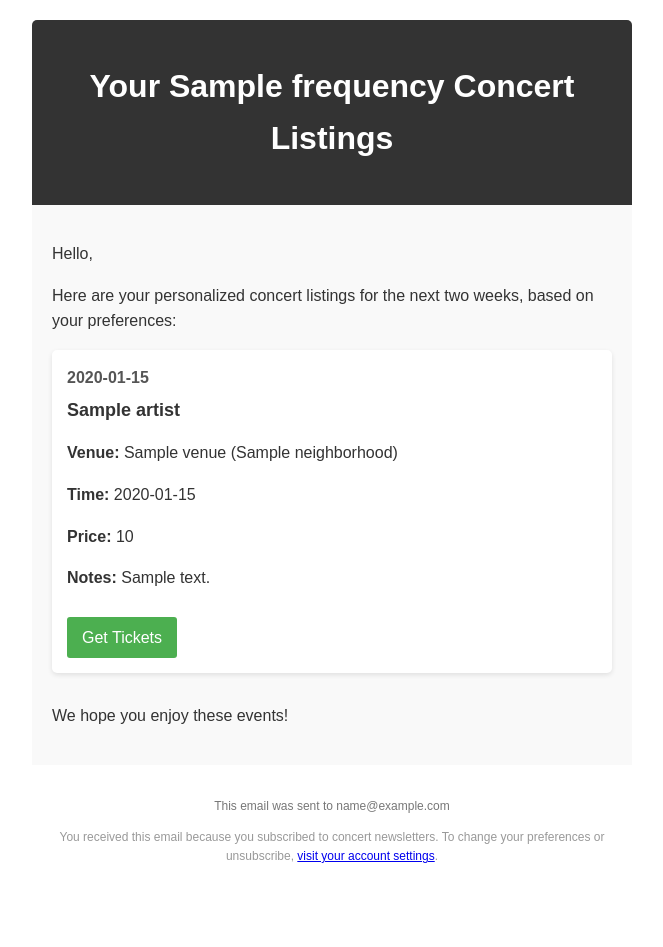
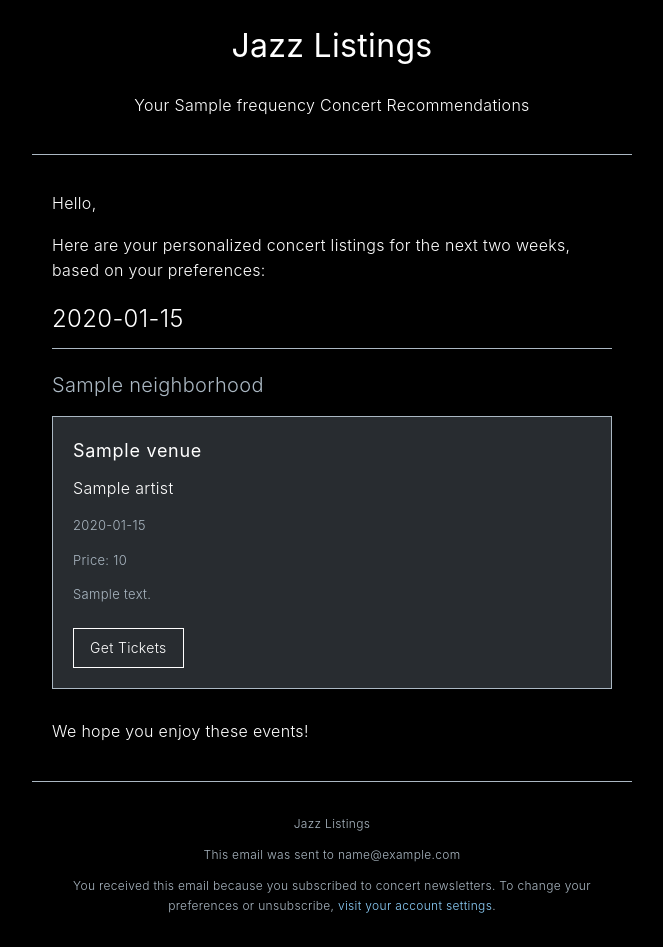
Before and after one commit to hack-c/jazzlistings, a Python web app: template templates/email.html in a window 1280 px wide. Shown: the whole page, without its empty margins (308-971 px from the left). Before the commit the page ends 863 px from the top, so only its background shows below. Run offline with Jinja, Linux system fonts and the light colour scheme; the template is opened without the code that fills it: most values are stand-ins (such as "Sample title", 1, 10 or a date in 2020).

Commit message:
Update email template styling to match main site design

```diff
--- a/templates/email.html
+++ b/templates/email.html
@@ -3,112 +3,213 @@
 <head>
     <meta charset="UTF-8">
     <meta name="viewport" content="width=device-width, initial-scale=1.0">
-    <title>Your Personalized Concert Listings</title>
+    <title>Jazz Listings - {{ frequency }} Newsletter</title>
     <style>
+        /* Base styles adapted from site */
         body {
-            font-family: Arial, sans-serif;
+            font-family: -apple-system, BlinkMacSystemFont, 'Segoe UI', Roboto, Helvetica, Arial, sans-serif;
             line-height: 1.6;
-            color: #333;
+            color: #ffffff;
+            background-color: #000000;
             max-width: 600px;
             margin: 0 auto;
-            padding: 20px;
+            padding: 0;
+            font-weight: 300;
+            letter-spacing: 0.02em;
         }
+
+        h1, h2, h3, h4, h5, h6 {
+            font-weight: 400;
+            color: #ffffff;
+            margin-top: 0;
+        }
+
+        a {
+            color: #8ed1fc;
+            text-decoration: none;
+        }
+
+        a:hover {
+            text-decoration: underline;
+        }
+
         .header {
-            background-color: #333;
+            background-color: #000000;
+            border-bottom: 1px solid #abb8c3;
             color: white;
             padding: 20px;
             text-align: center;
-            border-radius: 5px 5px 0 0;
         }
+
         .content {
             padding: 20px;
-            background-color: #f9f9f9;
+            background-color: #000000;
         }
-        .event {
+
+        .date-section {
             margin-bottom: 30px;
-            padding: 15px;
-            background-color: white;
-            border-radius: 5px;
-            box-shadow: 0 2px 5px rgba(0,0,0,0.1);
+            position: relative;
         }
-        .event-date {
-            font-weight: bold;
-            color: #555;
-            margin-bottom: 5px;
+
+        .date-section h2 {
+            color: #ffffff;
+            border-bottom: 1px solid #abb8c3;
+            padding-bottom: 10px;
+            margin-bottom: 20px;
+            font-size: 24px;
+            font-weight: 300;
         }
-        .event-title {
+
+        .neighborhood-section h3 {
+            color: #abb8c3;
+            margin-bottom: 15px;
+            font-size: 20px;
+            font-weight: 300;
+        }
+
+        .concert-card {
+            border: 1px solid #abb8c3;
+            padding: 20px;
+            margin-bottom: 15px;
+            background-color: rgba(50, 55, 60, 0.8);
+        }
+
+        .venue {
+            font-weight: 400;
             font-size: 18px;
-            font-weight: bold;
+            color: #ffffff;
             margin-bottom: 10px;
+            letter-spacing: 0.04em;
         }
-        .event-details {
-            margin-bottom: 10px;
+
+        .artists {
+            margin: 10px 0;
+            color: #ffffff;
+            font-size: 16px;
         }
-        .event-link {
+
+        .time {
+            color: #abb8c3;
+            margin-right: 10px;
+            font-size: 13px;
+        }
+
+        .ticket-button {
             display: inline-block;
-            background-color: #4CAF50;
-            color: white;
-            padding: 8px 15px;
+            color: #ffffff;
+            background-color: transparent;
+            border: 1px solid #ffffff;
+            padding: 8px 16px;
+            font-size: 14px;
             text-decoration: none;
-            border-radius: 3px;
             margin-top: 10px;
         }
+
         .footer {
             text-align: center;
             padding: 20px;
             font-size: 12px;
-            color: #777;
+            color: #abb8c3;
+            border-top: 1px solid #abb8c3;
         }
+
         .unsubscribe {
-            color: #999;
+            color: #abb8c3;
             font-size: 12px;
+            margin-top: 10px;
+        }
+
+        .notes {
+            margin-top: 10px;
+            font-style: normal;
+            color: #abb8c3;
+            font-size: 13px;
+        }
+
+        /* Fix for dark mode email clients */
+        [data-ogsc] .concert-card,
+        [data-ogsb] .concert-card {
+            background-color: #272727 !important;
         }
     </style>
 </head>
 <body>
     <div class="header">
-        <h1>Your {{ frequency }} Concert Listings</h1>
+        <h1>Jazz Listings</h1>
+        <p>Your {{ frequency }} Concert Recommendations</p>
     </div>
 
     <div class="content">
         <p>Hello,</p>
         <p>Here are your personalized concert listings for the next two weeks, based on your preferences:</p>
 
+        {% set current_date = None %}
+        {% set current_neighborhood = None %}
+
         {% for event in events %}
-        <div class="event">
-            <div class="event-date">{{ event.date.strftime('%A, %B %d, %Y') }}</div>
-            <div class="event-title">
+            {% if event.date != current_date %}
+                {% if current_date != None %}
+                    </div> <!-- Close previous neighborhood section -->
+                </div> <!-- Close previous date section -->
+                {% endif %}
+
+                {% set current_date = event.date %}
+                {% set current_neighborhood = None %}
+
+                <div class="date-section">
+                    <h2>{{ event.date.strftime('%A, %B %d, %Y') }}</h2>
+            {% endif %}
+
+            {% if event.neighborhood != current_neighborhood %}
+                {% if current_neighborhood != None %}
+                    </div> <!-- Close previous neighborhood section -->
+                {% endif %}
+
+                {% set current_neighborhood = event.neighborhood %}
+                <div class="neighborhood-section">
+                    <h3>{{ event.neighborhood|default('Other') }}</h3>
+            {% endif %}
+
+            <div class="concert-card">
+                <div class="venue">{{ event.venue }}</div>
+                <div class="artists">
                     {% if event.artists|length > 0 %}
                         {{ event.artists|join(', ') }}
                     {% else %}
                         Event at {{ event.venue }}
                     {% endif %}
                 </div>
-            <div class="event-details">
-                <p>
-                    <strong>Venue:</strong> {{ event.venue }}
-                    {% if event.neighborhood %}
-                        ({{ event.neighborhood }})
-                    {% endif %}
-                </p>
-                <p><strong>Time:</strong> {{ event.times|join(', ') }}</p>
+                <div class="times">
+                    {% for time in event.times %}
+                    <span class="time">{{ time }}</span>
+                    {% endfor %}
+                </div>
                 {% if event.price_range %}
-                <p><strong>Price:</strong> {{ event.price_range }}</p>
+                <div class="notes">
+                    <p>Price: {{ event.price_range }}</p>
+                </div>
                 {% endif %}
                 {% if event.special_notes %}
-                <p><strong>Notes:</strong> {{ event.special_notes }}</p>
+                <div class="notes">
+                    <p>{{ event.special_notes }}</p>
+                </div>
                 {% endif %}
-            </div>
                 {% if event.ticket_link %}
-            <a href="{{ event.ticket_link }}" class="event-link" target="_blank">Get Tickets</a>
+                <a href="{{ event.ticket_link }}" class="ticket-button" target="_blank">Get Tickets</a>
                 {% endif %}
             </div>
         {% endfor %}
+
+        {% if events|length > 0 %}
+            </div> <!-- Close last neighborhood section -->
+        </div> <!-- Close last date section -->
+        {% endif %}
 
         <p>We hope you enjoy these events!</p>
     </div>
 
     <div class="footer">
+        <p>Jazz Listings</p>
         <p>This email was sent to {{ user_email }}</p>
         <p class="unsubscribe">
             You received this email because you subscribed to concert newsletters.
```
Lines whose indentation alone changed are shown as unchanged.
